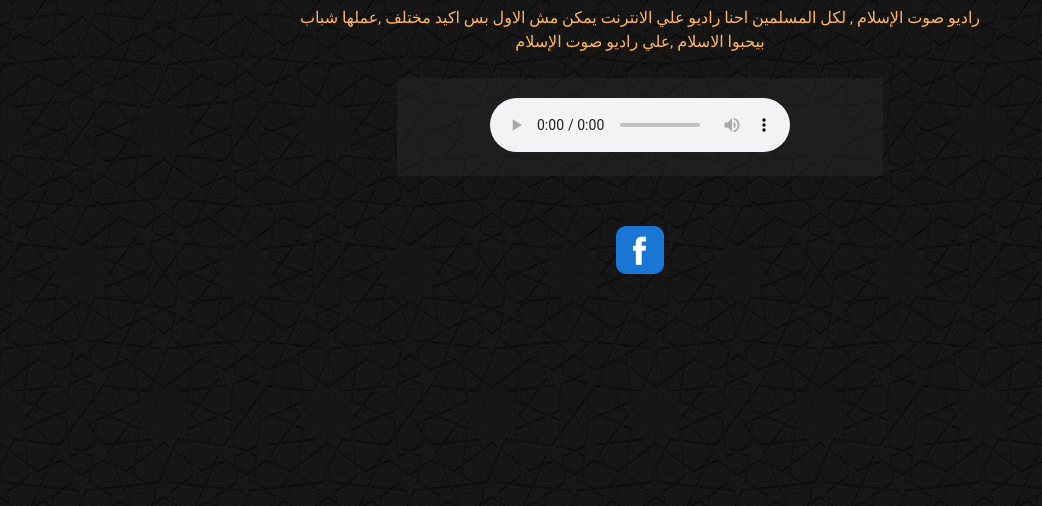
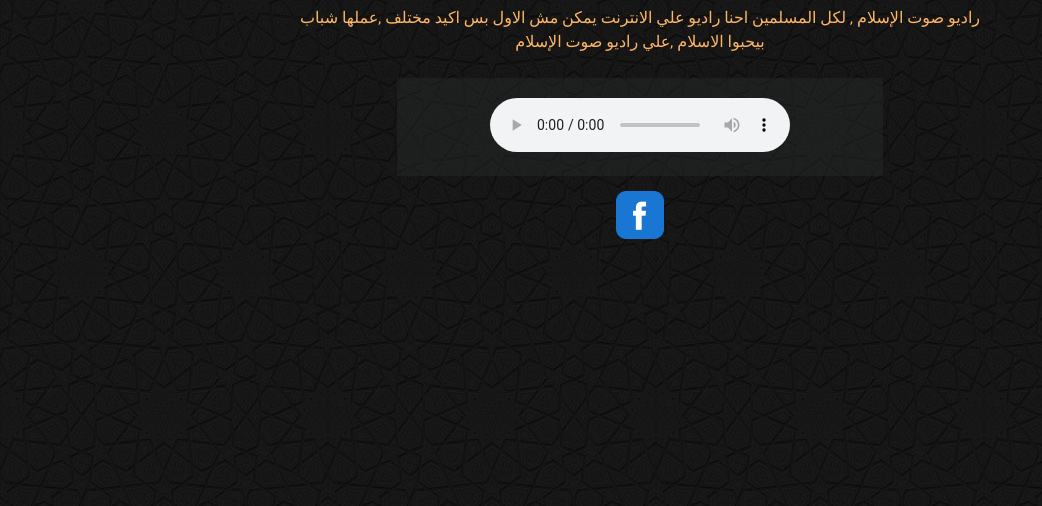
Before and after one commit to eng-salem/mnhg, a PHP site: page / in a window 1280 px wide. Shown: the part 294-800 px from the top of the page, without its empty margins (0-1042 px from the left). Run offline with PHP 8.4, Linux system fonts and the light colour scheme.

Commit message:
Update style.css

```diff
--- a/css/style.css
+++ b/css/style.css
@@ -142,7 +142,7 @@ font-weight:600;
 
 .footer{
 text-align: center;
-padding: 50px 15px 0px;
+padding: 15px 15px 0px;
 /*padding-top:75px;*/
 letter-spacing:1.6px;
 line-height:22px;
```
